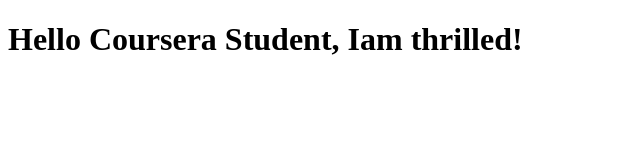
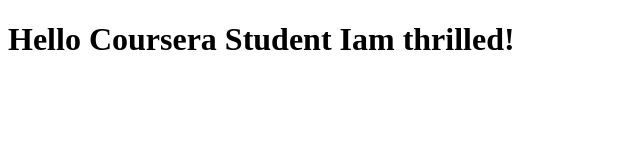
Before and after one commit to rahuldey28/coursera-test-1, a plain HTML site: page index.html in a window 1280 px wide. Shown: the whole page, without its empty margins (0-640 px from the left). Drawn offline with Linux system fonts and the light colour scheme.

Commit message:
onceagian

```diff
--- a/index.html
+++ b/index.html
@@ -5,6 +5,6 @@
     <title>Hello Coursera</title>
   </head>
   <body>
-    <h1>Hello Coursera Student, Iam thrilled!</h1>
+    <h1>Hello Coursera Student Iam thrilled!</h1>
   </body>
 </html>
```
